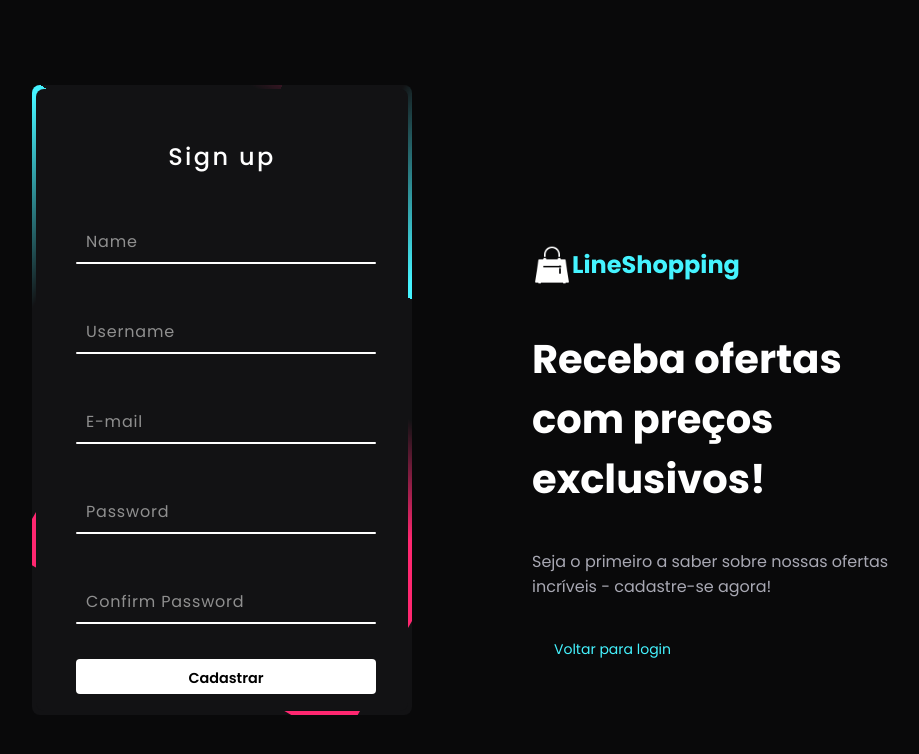
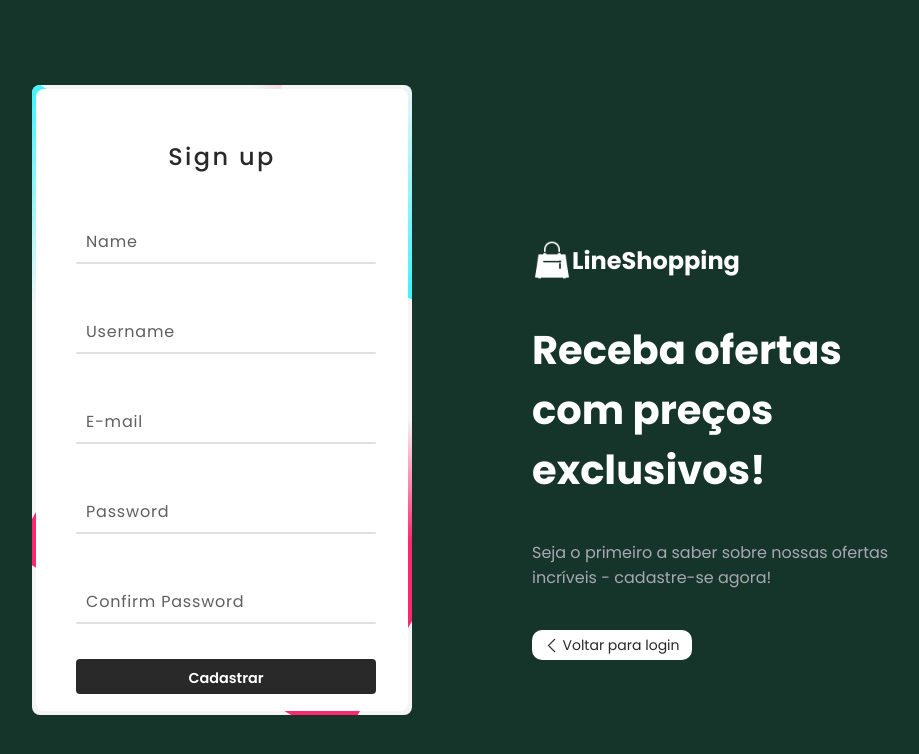
Before and after one commit to rianmp12/ProjetoPAS, a plain HTML site: page index2.html in a window 1280 px wide. Shown: the whole page, without its empty margins (168-1087 px from the left). Drawn offline with Linux system fonts and the light colour scheme.

Commit message:
alterado a cor de todas as telas para branco

```diff
--- a/index2.html
+++ b/index2.html
@@ -50,7 +50,7 @@
         <h1>Receba ofertas com preços exclusivos!</h1>
         <p>Seja o primeiro a saber sobre nossas ofertas incríveis - cadastre-se agora!</p>
         <div class="voltar">
-            <img src="seta.png">
+            <img src="icones/voltar.png">
             <a href="/index.html">Voltar para login</a>
         </div>
 
--- a/style.css
+++ b/style.css
@@ -11,18 +11,19 @@ body{
     display: flex;
     align-items: center;
     min-height: 100vh;
-    background: #09090a;
+    background: url("https://image1.lacoste.com/dw/image/v2/AAQM_PRD/on/demandware.static/Sites-BRECOM-Site/Library-Sites-LacosteContent/pt_BR/dw52593022/loyalty-program/bg_section.png") no-repeat;
 }
 
 .logo{
     display: flex;
-    color: #fff;
     width: 400px;
     height: 70px;
     align-items: center;
+    margin-left: 30px;
+    margin-top: 40px;
 }
 .logo h2 {
-    color: #45f3ff;
+    color: #fff;
 }
 
 .logo img {
@@ -33,10 +34,13 @@ body{
 .content {
     display: flex;
     flex-direction: column;
-    width: 380px;
+    width: 420px;
     height: 420px;
     margin-left: 240px;
+    text-align: center;
     gap: 50px;
+
+    border-radius: 8px;
 }
 
 .content h1{
@@ -49,7 +53,7 @@ body{
     position: relative;
     width: 380px;
     height: 420px;
-    background: #121214;
+    background: #f5f5f5;
     border-radius: 8px;
     overflow: hidden;
 }
@@ -130,7 +134,7 @@ body{
 .box form{
     position: absolute;
     inset: 4px;
-    background: #121214;
+    background: #ffffffff;
     padding: 50px 40px;
     border-radius: 8px;
     z-index: 2;
@@ -139,7 +143,7 @@ body{
 }
 
 .box form h2{
-    color: #fff;
+    color: #292929;
     font-weight: 500;
     text-align: center;
     letter-spacing: 0.1em;
@@ -159,7 +163,7 @@ body{
     outline: none;
     border: none;
     box-shadow: none;
-    color: #121214;
+    color: #292929;
     font-size: 1em;
     letter-spacing: 0.05em;
     transition: 0.5s;
@@ -171,7 +175,7 @@ body{
     left: 0;
     padding: 20px 10px 10px;
     pointer-events: none;
-    color: #8f8f8f;
+    color: #5f5f5f;
     font-size: 1em;
     letter-spacing: 0.05em;
     transition: 0.5s;
@@ -179,7 +183,7 @@ body{
 
 .box form .inputBox input:valid ~ span,
 .box form .inputBox input:focus ~ span {
-    color: #fff;
+    color: #292929;
     font-size: 0.75em;
     transform: translateY(-34px);
 }
@@ -190,7 +194,7 @@ body{
     bottom: 0;
     width: 100%;
     height: 2px;
-    background: #fff;
+    background: #e0e0e0;
     border-radius: 4px;
     overflow: hidden;
     transition: 0.5s;
@@ -211,21 +215,22 @@ body{
 .box form .links a{
     margin: 10px 0;
     font-size: 0.75em;
-    color: #8f8f8f;
+    color: #292929;
     text-decoration: none;
 
 }
 
 .box form .links a:hover,
 .box form .links a:nth-child(2){
-    color: #fff;
+    color: #292929;
 }
 
 .box form .buttom{
     border: none;
     outline: none;
     padding: 9px 25px;
-    background: #fff;
+    background: #292929;
+    color: #fff;
     cursor: pointer;
     font-size: 0.9em;
     border-radius: 4px;
--- a/style2.css
+++ b/style2.css
@@ -11,7 +11,7 @@ body{
     display: flex;
     align-items: center;
     min-height: 100vh;
-    background: #09090a;
+    background: #16352a;
 }
 
 .logo{
@@ -22,7 +22,7 @@ body{
     align-items: center;
 }
 .logo h2 {
-    color: #45f3ff;
+    color: #fff;
 }
 
 .logo img {
@@ -51,17 +51,23 @@ body{
 
 .voltar {
     display: flex;
-    gap: 7px;
+    gap: 3px;
+    background: #fff;
+    width: 160px;
+    height: 90px;
+    border-radius: 10px;
+    align-items: center;
+    justify-content: center;
 }
 
 .voltar img {
-    height: 20px;
+    height: 15px;
     width: 15px;
 }
 
 .voltar a{
     text-decoration: none;
-    color: #45f3ff;
+    color: #292929;
     font-size: 14px;
 }
 
@@ -70,7 +76,7 @@ body{
     position: relative;
     width: 380px;
     height: 630px;
-    background: #121214;
+    background: #f5f5f5;
     border-radius: 8px;
     overflow: hidden;
 }
@@ -151,7 +157,7 @@ body{
 .box form{
     position: absolute;
     inset: 4px;
-    background: #121214;
+    background: #ffffffff;
     padding: 50px 40px;
     border-radius: 8px;
     z-index: 2;
@@ -160,7 +166,7 @@ body{
 }
 
 .box form h2{
-    color: #fff;
+    color: #292929;
     font-weight: 500;
     text-align: center;
     letter-spacing: 0.1em;
@@ -180,7 +186,7 @@ body{
     outline: none;
     border: none;
     box-shadow: none;
-    color: #121214;
+    color: #292929;
     font-size: 1em;
     letter-spacing: 0.05em;
     transition: 0.5s;
@@ -192,7 +198,7 @@ body{
     left: 0;
     padding: 20px 10px 10px;
     pointer-events: none;
-    color: #8f8f8f;
+    color: #5f5f5f;
     font-size: 1em;
     letter-spacing: 0.05em;
     transition: 0.5s;
@@ -200,7 +206,7 @@ body{
 
 .box form .inputBox input:valid ~ span,
 .box form .inputBox input:focus ~ span {
-    color: #fff;
+    color: #292929;
     font-size: 0.75em;
     transform: translateY(-34px);
 }
@@ -211,7 +217,7 @@ body{
     bottom: 0;
     width: 100%;
     height: 2px;
-    background: #fff;
+    background: #e0e0e0;
     border-radius: 4px;
     overflow: hidden;
     transition: 0.5s;
@@ -232,14 +238,14 @@ body{
 .box form .links a{
     margin: 10px 0;
     font-size: 0.75em;
-    color: #8f8f8f;
+    color: #292929;
     text-decoration: none;
 
 }
 
 .box form .links a:hover,
 .box form .links a:nth-child(2){
-    color: #fff;
+    color: #292929;
 }
 
 
@@ -247,7 +253,8 @@ body{
     border: none;
     outline: none;
     padding: 9px 25px;
-    background: #fff;
+    background: #292929;
+    color: #fff;
     cursor: pointer;
     font-size: 0.9em;
     border-radius: 4px;
--- a/style_home.css
+++ b/style_home.css
@@ -7,7 +7,7 @@
     box-sizing: border-box;
 }
 body{
-    background: #09090a;
+    background: #fff;
     display: flex;
     justify-content: center;
     min-height: 100vh;
@@ -16,12 +16,12 @@ body{
 .barra-menu {
     position: fixed;
     top: 0;
-    width: 100%;
-    background: #09090a;
+    background: #fff;
     display: flex;
     align-items: center;
     padding: 30px 20px;
-    height: 100px;
+    height: 8vh;
+    width: 100vw;
   }
 
 .carrinho{
@@ -53,14 +53,15 @@ body{
   }
 
   .usuario img {
-    width: 30px;
-    height: 30px;
+    width: 27px;
+    height: 27px;
     margin-right: 10px;
+    margin-bottom: 6px;
   }
 
   .usuario span {
     font-weight: bold;
-    color: white;
+    color: #292929;
   }
 
   .carrinho img {
@@ -78,7 +79,7 @@ body{
     display: inline-block;
   }
   .barra-menu .logo h1{
-    color: #45F3FF;
+    color: #292929;
     font-size: 22px;
   }
 
@@ -90,11 +91,12 @@ body{
 
   .barra-menu-secundaria {
     position: fixed;
-    height: 50px;
-    margin-top: 100px;
-    width: 100%;
+    height: 6vh;
+    width: 100vw;
+    margin-top: 60px;
     padding: 10px 141px;
-    background: #09090a;
+    background: #dddddd;
+
     display: flex;
   }
 
@@ -108,11 +110,13 @@ body{
 
   .barra-menu-secundaria li {
     margin-right: 10px;
+    font-weight: bolder;
+    font-size: 14px;
   }
 
   .barra-menu-secundaria a {
     text-decoration: none;
-    color: #fff;
+    color: #292929;
   }
 
   .barra-menu-secundaria .ativo {
@@ -135,7 +139,9 @@ body{
     margin: 10px;
     display: flex;
     gap: 15px;
-    background: #0E0E0F;
+    border-width: 1px;
+    border-color: rgba(0, 0, 0, 0.2);
+    border-style: solid;
     flex-direction: column;
     align-items: center;
     padding-top: 20px;
@@ -152,7 +158,7 @@ body{
     max-width: 273px;
     text-align: center;
     text-decoration: none;
-    color: #fff;
+    color: #292929;
     transition: all 0.3s;
     display: -webkit-box;
     -webkit-line-clamp: 2;
@@ -169,7 +175,7 @@ body{
 .price{
     display: flex;
     gap: 10px;
-    color: #fff;
+    color: #292929;
     font-size: 20px;
     align-items: center;
     margin-bottom: 10px;
@@ -177,14 +183,13 @@ body{
 }
 
 .price p{
-    color: #45F3FF;
+    color: #008A2D;
     font-weight: bolder;
     font-size: 24px;
 }
 
 .mudaCor{
-  color: #45F3FF;
-  font-weight: bolder;
+  color: #008A2D !important;
 }
 
 
```
Also changed, not shown: home.html (+3 -3 lines), index_finalização.html (+2 -2 lines), icones/carrinho.png (added), icones/carrinho2.png (added), icones/cliente.png (added), icones/voltar.png (added).
